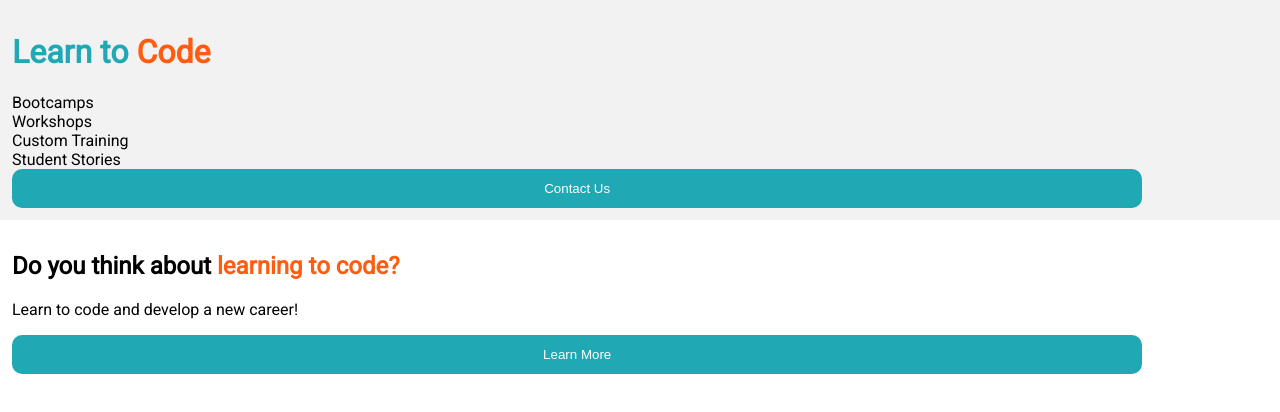
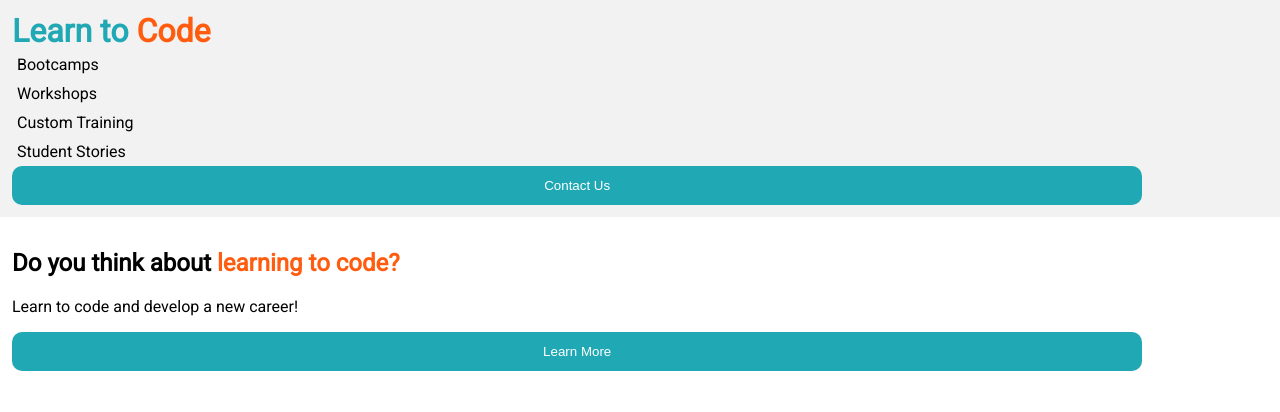
Before and after one commit to NicoleDreon/deliverable_one_part_one, a plain HTML site: page index.html in a window 1280 px wide. Drawn offline with Linux system fonts and the light colour scheme.

Commit message:
update spacing in header

```diff
--- a/css/styles.css
+++ b/css/styles.css
@@ -1,5 +1,6 @@
 h1 {
   color: #20a8b4;
+  margin: 0px;
 }
 ul {
   list-style-type: none;
@@ -8,6 +9,9 @@ ul {
 }
 li:hover {
   color: #ff5c0f;
+}
+li {
+  padding: 5px;
 }
 button {
   background-color: #20a8b4;
```
